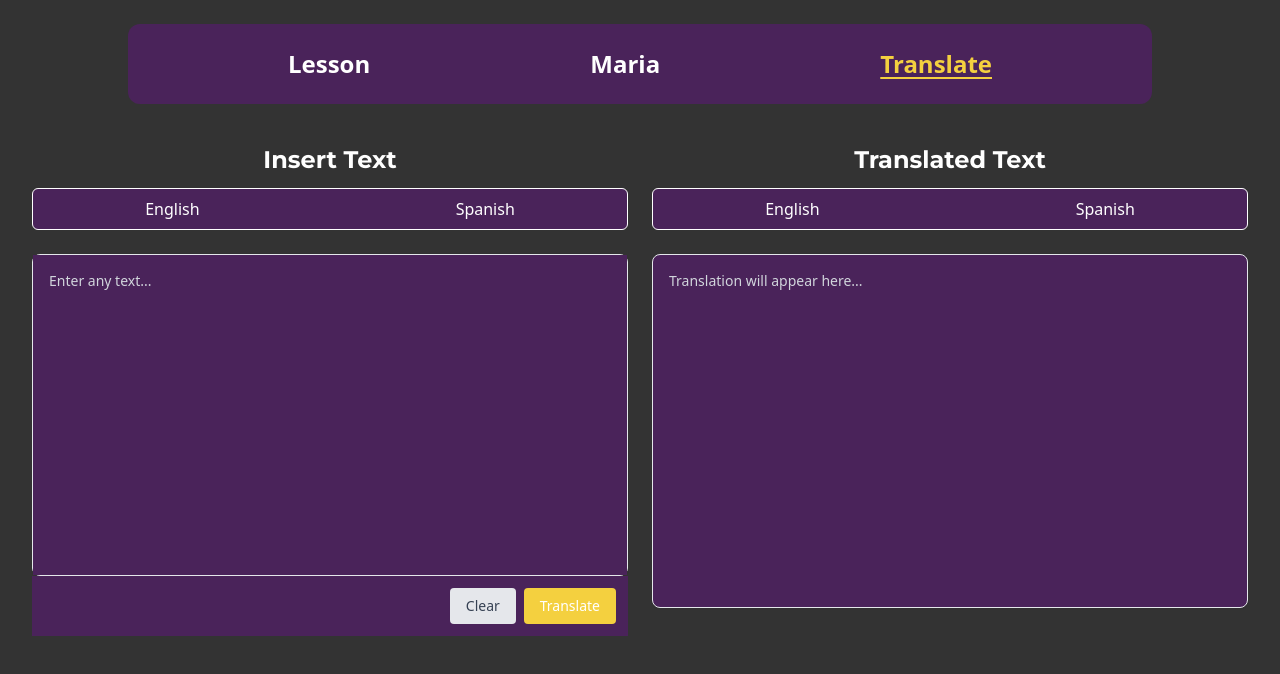
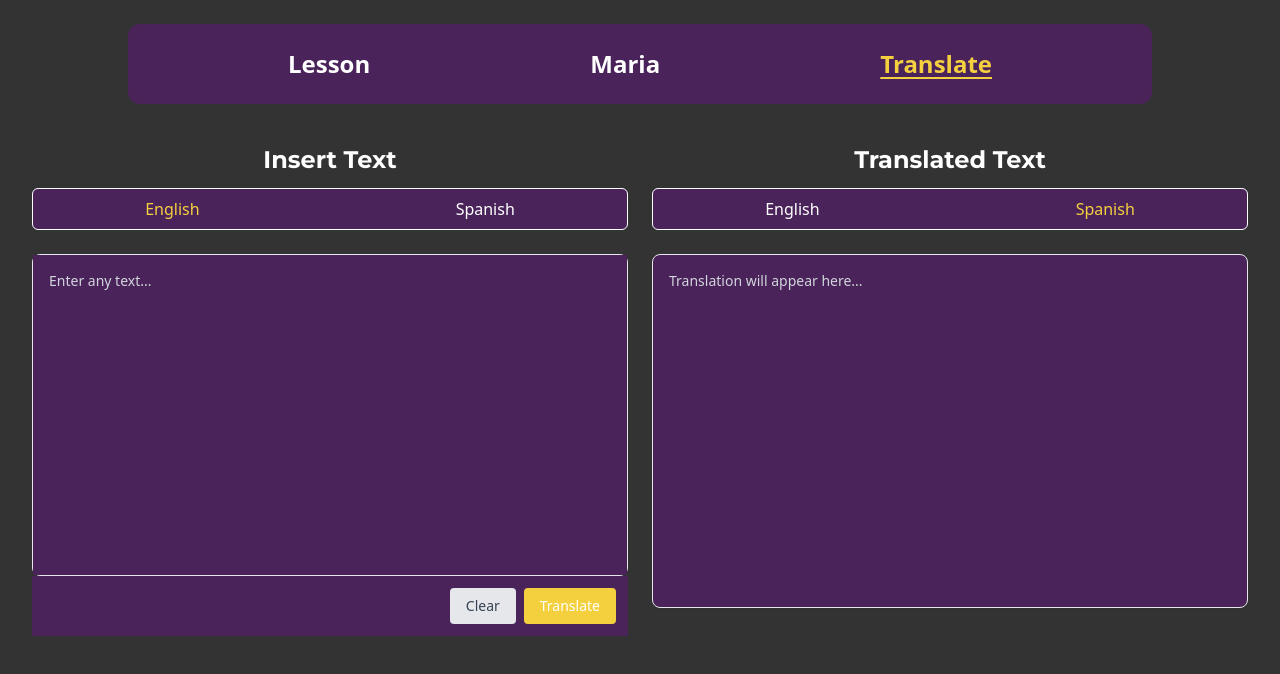
Before and after one commit to BetaCoder28/maria, a React (Vite) app: page /translate in a window 1280 px wide. Shown: the top 674 px of the page. Built offline with nearby package versions, Linux system fonts and the light colour scheme.

Commit message:
Select Languages Finished

```diff
--- a/src/Context/index.jsx
+++ b/src/Context/index.jsx
@@ -16,7 +16,11 @@ export const MariaProvider = ({children}) => {
     const [inputText, setInputText] = useState('');
     const [translatedText, setTranslatedText] = useState('');
 
-    //Del contexto crear un proveedor que va a encapsular todos los componentes de app
+    //estados de los idiomas seleccionados
+    const [sourceLang, setSourceLang] = useState('en');
+    const [targetLang, setTargetLang] = useState('es');
+
+    // Proveedor que va a encapsular todos los componentes de app
     // para proveerlos de información
     return(
         <MariaContext.Provider value={{
@@ -34,7 +38,11 @@ export const MariaProvider = ({children}) => {
             inputText,
             setInputText,
             translatedText,
-            setTranslatedText
+            setTranslatedText,
+            sourceLang,
+            setSourceLang,
+            targetLang,
+            setTargetLang
         }}>
             {children}
         </MariaContext.Provider>
--- a/src/Pages/Translate/index.jsx
+++ b/src/Pages/Translate/index.jsx
@@ -6,6 +6,8 @@ import { translate } from "../../services/translator";
 const Translator = () => {
 
     const context = useContext(MariaContext);
+
+    const languagesToTranslate = `${context.sourceLang}|${context.targetLang}`;
 
     const clearText = () => {
         context.setInputText('');
@@ -16,8 +18,7 @@ const Translator = () => {
     const translateText = async e => {
 
         //TODO opciones para traducir en diferentes idiomas
-        const transText = await translate(context.inputText, `es|en`);
-
+        const transText = await translate(context.inputText, languagesToTranslate);
         context.setTranslatedText(transText.responseData.translatedText);
 
     };
@@ -31,9 +32,10 @@ const Translator = () => {
                     {/* Sección de Input */}
                     <div className="flex flex-col">
                         <h2 className="text-xl md:text-2xl font-bold text-center mb-3">Insert Text</h2>
+                        {/**Input */}
                         <div className="flex p-2 justify-center space-x-64 border-1 rounded-md border-white w-full bg-[#4A235A]">
-                            <button className="hover:text-[#F4D03F]">English</button>
-                            <button className="hover:text-[#F4D03F]">Spanish</button>
+                            <button className={`hover:text-[#F4D03F]" ${context.sourceLang === 'en' ? 'text-[#F4D03F]' : '' }`} onClick={() => {context.setSourceLang('en')}}>English</button>
+                            <button className={`hover:text-[#F4D03F]" ${context.sourceLang === 'es' ? 'text-[#F4D03F]' : '' }`} onClick={() => {context.setSourceLang('es')}}>Spanish</button>
                         </div>
                         <br></br>
                         <div className="rounded-lg border border-gray-200 shadow-xs focus-within:border-white focus-within:ring-1 focus-within:ring-white">
@@ -67,9 +69,10 @@ const Translator = () => {
                     {/* Sección de Output */}
                     <div className="flex flex-col">
                         <h2 className="text-xl md:text-2xl font-bold text-center mb-3">Translated Text</h2>
+                        {/**OUTPUT */}
                         <div className="flex p-2 justify-center space-x-64 border-1 rounded-md border-white w-full bg-[#4A235A]">
-                            <button className="hover:text-[#F4D03F]">English</button>
-                            <button className="hover:text-[#F4D03F]">Spanish</button>
+                            <button className={`hover:text-[#F4D03F]" ${context.targetLang === 'en' ? 'text-[#F4D03F]' : '' }`} onClick={() => {context.setTargetLang('en')}}>English</button>
+                            <button className={`hover:text-[#F4D03F]" ${context.targetLang === 'es' ? 'text-[#F4D03F]' : '' }`} onClick={() => {context.setTargetLang('es')}}>Spanish</button>
                         </div>
                         <br></br>
                         <div className="overflow-hidden p-4 bg-[#4A235A] rounded-lg border border-gray-200 shadow-xs focus-within:border-white focus-within:ring-1 focus-within:ring-white">
```
